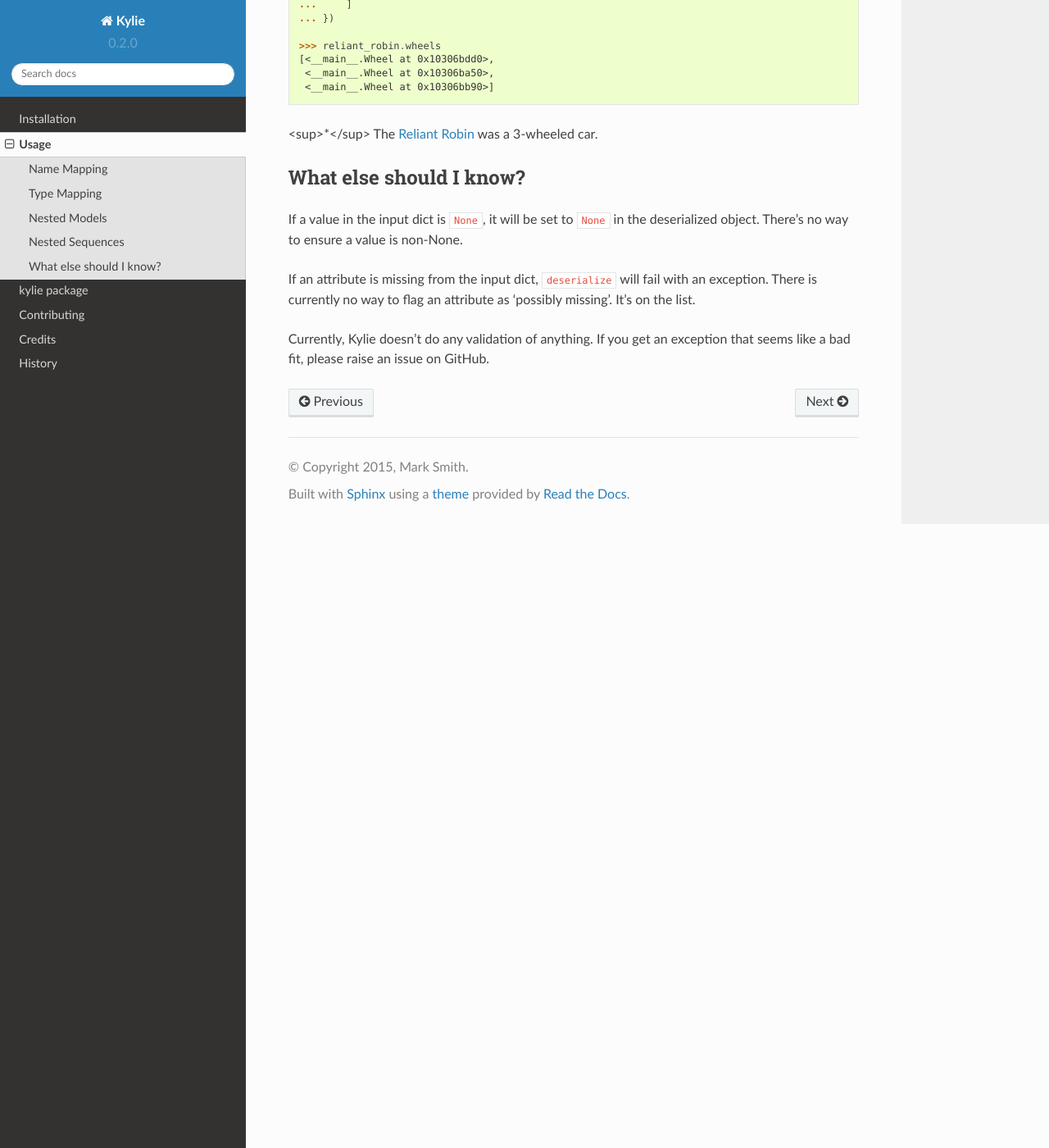
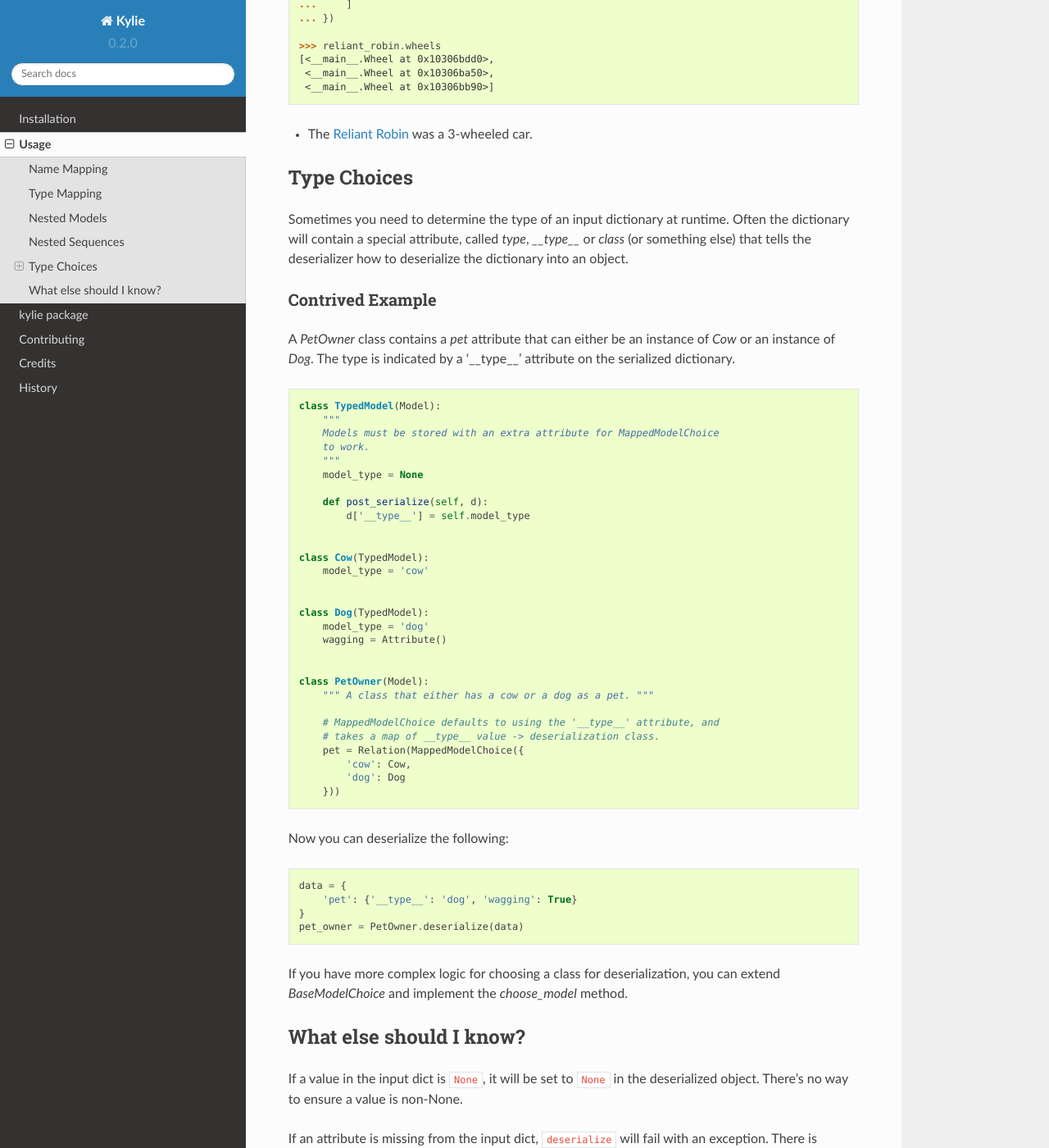
Before and after one commit to judy2k/kylie, a Sphinx documentation site: the page built from docs/usage.rst, in a window 1280 px wide and 1400 px high, scrolled down 3241 px. Shown: the whole window at 82% size. Built offline with Sphinx 7.4.7 and the Read the Docs theme 2.0.0, drawn with Linux system fonts in a browser that asks for light colours.

Commit message:
Attempted to document Choice usage.

```diff
--- a/docs/usage.rst
+++ b/docs/usage.rst
@@ -166,9 +166,67 @@ Now you can store and lists of Wheels with your car::
      <__main__.Wheel at 0x10306bb90>]
 
 
-<sup>*</sup> The `Reliant Robin`_ was a 3-wheeled car.
+* The `Reliant Robin`_ was a 3-wheeled car.
 
 .. _Reliant Robin: http://en.wikipedia.org/wiki/Reliant_Robin
+
+
+Type Choices
+------------
+
+Sometimes you need to determine the type of an input dictionary at runtime.
+Often the dictionary will contain a special attribute, called `type`,
+`__type__` or `class` (or something else) that tells the deserializer how to
+deserialize the dictionary into an object.
+
+Contrived Example
+~~~~~~~~~~~~~~~~~
+
+A `PetOwner` class contains a `pet` attribute that can either be an instance of
+`Cow` or an instance of `Dog`. The type is indicated by a '__type__' attribute
+on the serialized dictionary.
+::
+
+    class TypedModel(Model):
+        """
+        Models must be stored with an extra attribute for MappedModelChoice
+        to work.
+        """
+        model_type = None
+
+        def post_serialize(self, d):
+            d['__type__'] = self.model_type
+
+
+    class Cow(TypedModel):
+        model_type = 'cow'
+
+
+    class Dog(TypedModel):
+        model_type = 'dog'
+        wagging = Attribute()
+
+
+    class PetOwner(Model):
+        """ A class that either has a cow or a dog as a pet. """
+
+        # MappedModelChoice defaults to using the '__type__' attribute, and
+        # takes a map of __type__ value -> deserialization class.
+        pet = Relation(MappedModelChoice({
+            'cow': Cow,
+            'dog': Dog
+        }))
+
+Now you can deserialize the following::
+
+    data = {
+        'pet': {'__type__': 'dog', 'wagging': True}
+    }
+    pet_owner = PetOwner.deserialize(data)
+
+If you have more complex logic for choosing a class for deserialization, you
+can extend `BaseModelChoice` and implement the `choose_model` method.
+
 
 What else should I know?
 ------------------------
```
